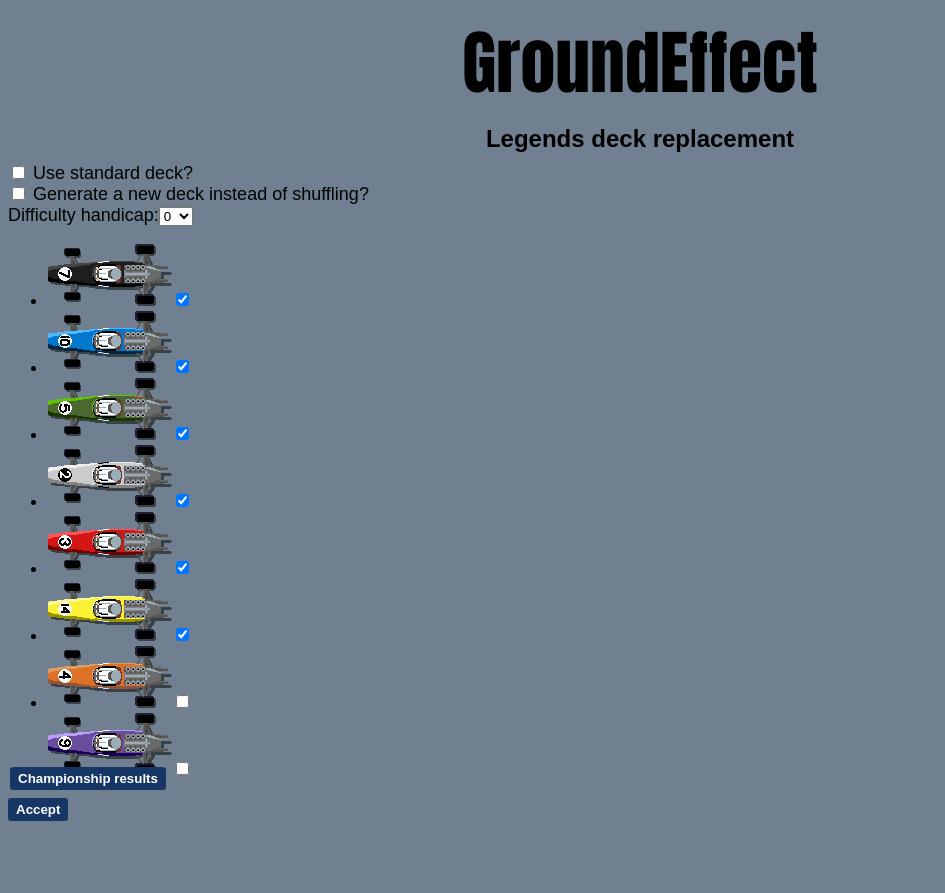
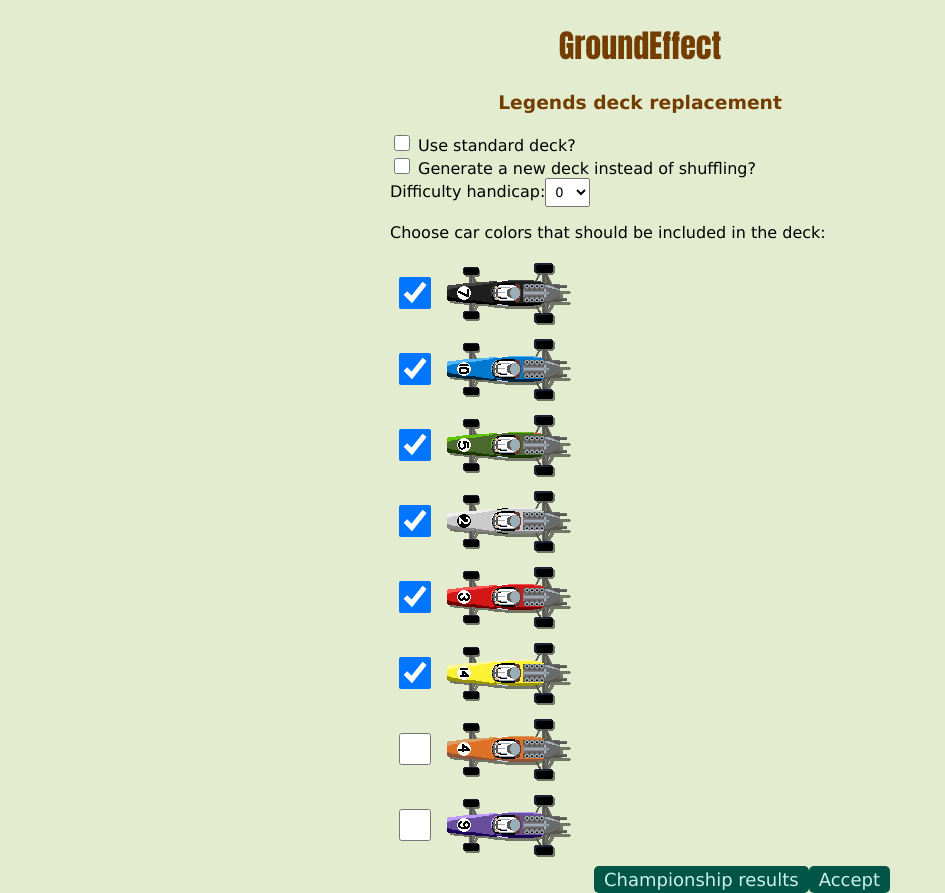
Before and after one commit to Denisowiec/GroundEffect, a Vue app: page / in a window 1280 px wide. Shown: the whole page, without its empty margins (0-945 px from the left). Before the commit the page ends 829 px from the top, so only its background shows below. Built offline with nearby package versions, Linux system fonts and the light colour scheme.

Commit message:
Redone CSS styling

```diff
--- a/package.json
+++ b/package.json
@@ -4,7 +4,7 @@
   "private": true,
   "type": "module",
   "scripts": {
-    "dev": "vite",
+    "dev": "vite --host",
     "build": "run-p type-check \"build-only {@}\" --",
     "preview": "vite preview",
     "build-only": "vite build",
--- a/src/App.vue
+++ b/src/App.vue
@@ -12,8 +12,6 @@ enum Modes {
 // default config
 let config: Config
 const loadedConfig = getConfig()
-console.log("Loaded config:")
-console.log(loadedConfig)
 if (loadedConfig === null) {
     config = {
         colors: ["black", "blue", "green", "grey", "red", "yellow"],
@@ -32,8 +30,6 @@ let champResults: Results | null = null
 const mode = ref(Modes.SETUPSCREEN)
 
 function newGame(receivedConfig: Config) {
-    console.log("Received config from setup screen:")
-    console.log(receivedConfig)
     config = receivedConfig
     saveConfig(config)
     mode.value = Modes.CARDDISPLAY
@@ -56,49 +52,5 @@ function backToGame(results: Results) {
   <carddisplay v-if="mode === Modes.CARDDISPLAY" :config="config" @back-to-setup="newSetup"/>
   <setupscreen v-else-if="mode === Modes.SETUPSCREEN" :config="config" @submit="newGame" />
   <championshipresults v-else-if="mode === Modes.CHAMPIONSHIPRESULTS" :config="config" :results="champResults" @exit="backToGame"/>
-  <button @click="mode = Modes.CHAMPIONSHIPRESULTS" id="champ_results_button" v-if="mode !== Modes.CHAMPIONSHIPRESULTS">Championship results</button>
+  <button @click="mode = Modes.CHAMPIONSHIPRESULTS" id="champ-results-button" v-if="mode !== Modes.CHAMPIONSHIPRESULTS">Championship results</button>
 </template>
-
-<style>
-#champ_results_button {
-    position: fixed;
-    bottom: 10px;
-    left: 10px;
-    float: none;
-
-}
-body {
-    background-color: slategray;
-    font-family: Arial, Helvetica, sans-serif;
-    font-size: large;
-}
-button {
-    padding: 4px 8px;
-    background-color: rgb(22, 54, 102);
-    font-family: Arial, Helvetica, sans-serif;
-    font-weight: bold;
-    color: white;
-    border: none;
-    border-radius: 3px;
-    text-align: center;
-}
-button:hover {
-    background-color: rgb(42, 78, 145);
-}
-img {
-    margin: 0px;
-}
-h1 {
-    font-family: Impact, Haettenschweiler, 'Arial Narrow Bold', sans-serif;
-    font-size: xx-large;
-    font-size: 70px;
-    text-align: center;
-    margin: 10px;
-}
-h3 {
-    font-family: Arial, Helvetica, sans-serif;
-    font-size: x-large;
-    text-align: center;
-    margin: 10px;
-}
-</style>
--- a/src/components/SetupScreen.vue
+++ b/src/components/SetupScreen.vue
@@ -37,12 +37,9 @@ function submitSetup() {
     }
     config.ifStandardDeck = ifStandardDeck.value
     config.ifRegenOnShuffle = ifRegenOnShuffle.value
-    console.log("ref value: " + ifRegenOnShuffle.value + " config value: " + config.ifRegenOnShuffle)
     config.handicap = handicap.value
     config.ifHalfHandicap = ifHalfHandicap.value
     config.colors = colors
-    console.log("Config sent from setup screen:")
-    console.log(config)
     emit('submit', config)
 }
 
@@ -52,41 +49,35 @@ function submitSetup() {
     <form id="setup_form">
       <span id="general_options">
         <label>
-          <input type="checkbox" v-model="ifStandardDeck" id="standard_deck">
+          <input type="checkbox" class="checkbox" v-model="ifStandardDeck" id="standard_deck">
           Use standard deck?
         </label><br>
         <label v-if="!ifStandardDeck">
-          <input type="checkbox" v-model="ifRegenOnShuffle" id="regen_on_shuffle">
+          <input type="checkbox" class="checkbox" v-model="ifRegenOnShuffle" id="regen_on_shuffle">
           Generate a new deck instead of shuffling?
         </label><br>
         <label>Difficulty handicap:</label>
         <select id="handicap_selector" v-model="handicap">
           <option v-for="hc in AllHandicaps">{{ hc }}</option>
-        </select>
+        </select><br>
         <label v-if="handicap != 0">
-          <input type="checkbox" v-model="ifHalfHandicap" id="half_handicap">
+          <input type="checkbox" class="checkbox" v-model="ifHalfHandicap" id="half_handicap">
           Apply handicap value only half the time?
         </label>
       </span>
       <span v-if="!ifStandardDeck" id="color_selector">
-        <ul id="color_list">
+        <p>Choose car colors that should be included in the deck:</p>
+        <ul id="color-list">
           <li class="color_selector_item" v-for="col in AllColors">
             <label>
-            <img :src="'./assets/cars/' + col + '_car.png'" :alt="'col' + ' car'">
-            <input type="checkbox" :id="'checkbox-' + col" v-model="selCol[col]">
+            <input type="checkbox" class="checkbox-car" :id="'checkbox-' + col" v-model="selCol[col]">
+            <img class="car-image" :src="'./assets/cars/' + col + '_car.png'" :alt="'col' + ' car'">
             </label>
           </li>
         </ul>
       </span>
     </form>
-    <button id="button_accept" @click="submitSetup">Accept</button>
+    <button id="button-accept" @click="submitSetup">Accept</button>
   </div>
 
 </template>
-<style>
-#setup_div {
-    margin: auto
-
-}
-
-</style>
--- a/src/main.ts
+++ b/src/main.ts
@@ -3,6 +3,7 @@ import App from './App.vue'
 import CardDisplay from './components/CardDisplay.vue'
 import SetupScreen from './components/SetupScreen.vue'
 import ChampionshipResults from './components/ChampionshipResults.vue'
+import './style.css'
 
 const app = createApp(App)
 app.component('carddisplay', CardDisplay)
--- /dev/null
+++ b/src/style.css
@@ -0,0 +1,204 @@
+/*
+  Generated via Harmonizer: https://harmonizer.evilmartians.com/#fZHNTsMwEITfZXq1kJP018cWwQXEoRUXxMGkG9fCtYPjREhV3x0losRWUX2cWX-eHZ_QkW-0sxAZg6GOTAPxdoKVR4LAt9HqEMBQOhu8bAJExhnKg3dHCcHveLGY8fjML-5G1hC2NebM_nBdd80rEl7GiyyPiNNbuGvYLIXNl0m6m7C99J8Ja5Gyitkq3jW_uecVbJW2tkqT_QN7Zzi0lHzGg5FHbZUDg7TKEASP3nzx0ioavXlsPnoiO3pZHpu71n-1TjfR5WwZD6xNG3n5NPZetTMURrfgvM_eUAjaqgbi9NfCs9uTgYCsSwmGvfZUBu1sr0OgUju3VrhU8atSNwT_UBtnnH8aflxgUlXVqN73bQtMOOeDOExtg_QBou-9n9nWsux5dYHz-Qc
+*/
+:root {
+  --flamingo-xlight: oklch(0.94 0.04 0);
+  --flamingo-vlight: oklch(0.84 0.1 0);
+  --flamingo-light: oklch(0.73 0.17 0);
+  --flamingo-dark: oklch(0.59 0.14 0);
+  --flamingo-vdark: oklch(0.42 0.1 0);
+  --orange-xlight: oklch(0.94 0.04 60);
+  --orange-vlight: oklch(0.84 0.1 60);
+  --orange-light: oklch(0.72 0.17 60);
+  --orange-dark: oklch(0.58 0.14 60);
+  --orange-vdark: oklch(0.42 0.1 60);
+  --green-xlight: oklch(0.93 0.04 120);
+  --green-vlight: oklch(0.82 0.1 120);
+  --green-light: oklch(0.7 0.17 120);
+  --green-dark: oklch(0.57 0.14 120);
+  --green-vdark: oklch(0.41 0.1 120);
+  --turquoise-xlight: oklch(0.93 0.04 180);
+  --turquoise-vlight: oklch(0.82 0.1 180);
+  --turquoise-light: oklch(0.69 0.17 180);
+  --turquoise-dark: oklch(0.56 0.14 180);
+  --turquoise-vdark: oklch(0.39 0.1 180);
+  --blue-xlight: oklch(0.93 0.04 240);
+  --blue-vlight: oklch(0.83 0.1 240);
+  --blue-light: oklch(0.7 0.17 240);
+  --blue-dark: oklch(0.57 0.14 240);
+  --blue-vdark: oklch(0.41 0.1 240);
+  --violet-xlight: oklch(0.94 0.04 300);
+  --violet-vlight: oklch(0.84 0.1 300);
+  --violet-light: oklch(0.73 0.17 300);
+  --violet-dark: oklch(0.59 0.14 300);
+  --violet-vdark: oklch(0.42 0.1 300);
+}
+
+/* General stuff */
+html {
+  font-family: Verdana, Geneva, Tahoma, sans-serif;
+  background-color:  var(--green-xlight);
+}
+header {
+  text-align: center;
+  color: var(--orange-vdark);
+  text-shadow: 2px 2px var(--orange-vlight), -2px -2px var(--orange-vlight), -2px 2px var(--orange-vlight), 2px -2px var(--orange-vvlight);
+}
+h1 {
+  font-family: Impact, Haettenschweiler, 'Arial Narrow Bold', sans-serif;
+  font-size: xx-large;
+}
+#champ-results-button {
+  float: right;
+}
+
+/* Forms */
+button {
+  font-family: Verdana, Geneva, Tahoma, sans-serif;
+  text-align: center;
+  font-size: large;
+  color: var(--turquoise-xlight);
+  background-color: var(--turquoise-vdark);
+  border: 0px;
+  border-radius: 5px;
+  padding: 3px 10px;
+}
+button:hover {
+  background-color: var(--turquoise-dark);
+}
+
+select {
+  padding: 5px 5px;
+  font-family: Verdana, Geneva, Tahoma, sans-serif;
+  font-size: small;
+}
+
+.checkbox {
+  width: 16px;
+  height: 16px;
+  color: var(--violet-dark);
+
+}
+
+/* Setup screen specific */
+#setup_div {
+  margin: auto;
+  max-width: 500px;
+}
+.color_selector_item {
+  padding: 5px;
+  margin: 0px;
+}
+.car-image {
+  margin: 0;
+  padding: 0;
+}
+.checkbox-car {
+  position: relative;
+  bottom: 16px;
+  margin-right: 16px;
+  width: 32px;
+  height: 32px;
+}
+#color-list {
+  list-style-type: none;
+  margin: 0;
+  padding: 0;
+}
+
+#button-accept {
+  position: relative;
+  float: right;
+}
+
+/* Card display specific */
+
+#card {
+  max-width: 600px;
+  margin: auto;
+}
+.card-table {
+  margin: auto;
+}
+.card-table-cell {
+  text-align: center;
+  font-size: xx-large;
+  font-weight: bolder;
+  color: black;
+  text-shadow: 0px 0px 3px var(--orange-vdark);
+  margin: 0;
+  padding: 5px;
+}
+.card-table-header-cell {
+  text-align: center;
+  font-size: large;
+  border-bottom: 1px solid black;
+  padding: 10px;
+  margin: 0;
+}
+.card-footer {
+  border-top: 1px solid black;
+  margin: auto;
+  padding: 5px;
+  max-width: 320px;
+}
+#card-counter {
+  position: relative;
+  float: left;
+  color: black;
+  text-shadow: 0px 0px 3px var(--orange-vdark);
+  padding: 5px;
+  font-size: x-large;
+  font-weight: bolder;
+}
+#button-next {
+  position: relative;
+  font-size: x-large;
+  float: right;
+}
+#button-backtosetup {
+  float:right;
+  position: relative;
+}
+
+/* Championship results specific */
+
+#championship-div {
+  margin: auto;
+}
+#championship-table {
+  margin: auto;
+}
+.champ-table-header-cell {
+  color: black;
+  border-bottom: 1px solid black;
+  text-align: center;
+  font-size: large;
+  padding: 5px;
+}
+.race-name {
+  text-align: left;
+  color: black;
+  font-size: x-large;
+  padding: 0px 5px;
+}
+.race-points {
+  text-align: center;
+  color: black;
+  font-weight: bold;
+  font-size: large;
+}
+.total-points {
+  border-top: 1px solid black;
+  text-align: center;
+  color: black;
+  font-size: xx-large;
+  font-weight: bolder;
+}
+.total-points-name {
+  border-top: 1px solid black;
+  text-align: left;
+  color: black;
+  font-size: xx-large;
+  font-weight: bolder;
+}
--- a/vite.config.ts
+++ b/vite.config.ts
@@ -15,4 +15,7 @@ export default defineConfig({
       '@': fileURLToPath(new URL('./src', import.meta.url))
     },
   },
+  server: {
+	host: '127.0.0.1'
+  }
 })
```
Also changed, not shown: src/components/CardDisplay.vue (+13 -72 lines), src/components/ChampionshipResults.vue (+13 -49 lines).
